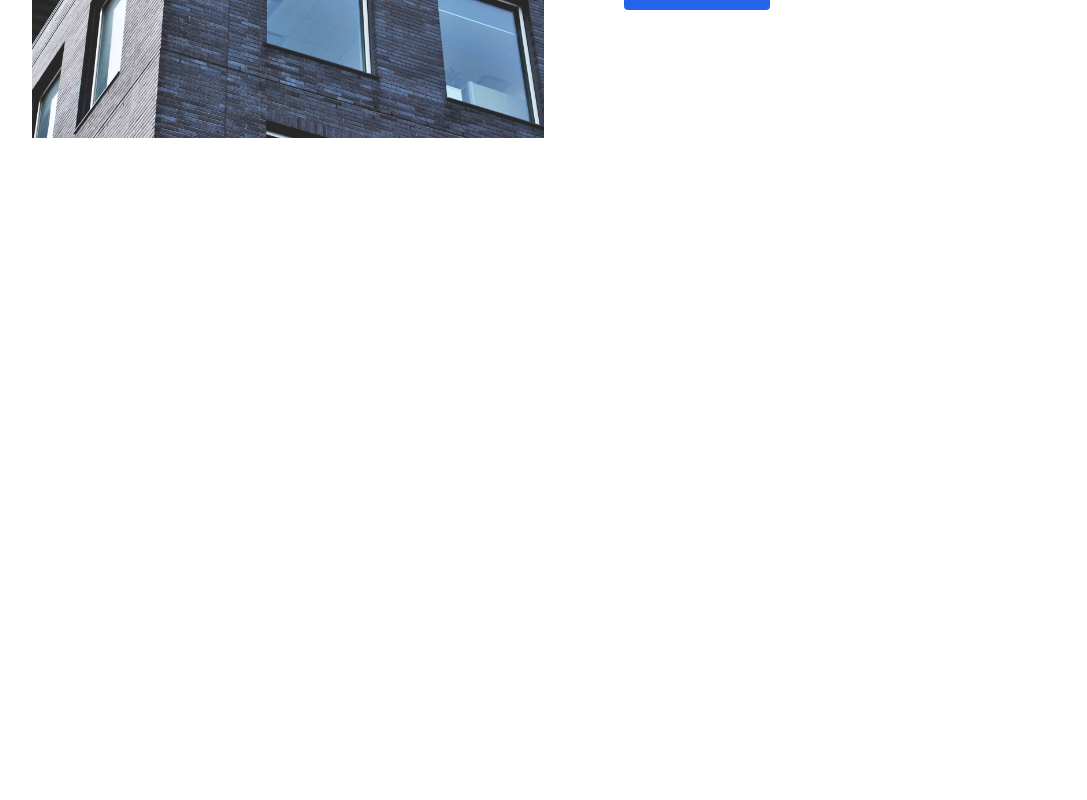
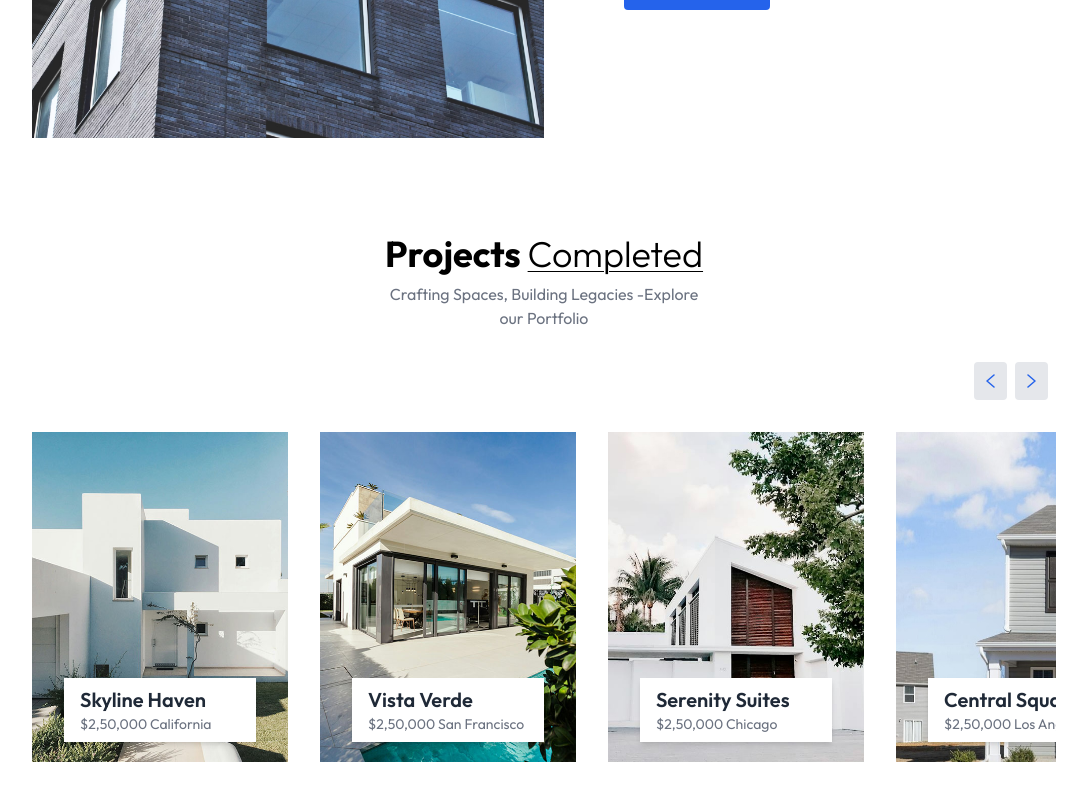
Before and after one commit to Sadia-Chowdhury/Hometinger, a React (Vite) app: page / in a window 1280 px wide. Shown: the part 1374-2174 px from the top of the page, without its empty margins (96-1183 px from the left). Before the commit the page ends 1536 px from the top, so only its background shows below. Built offline with nearby package versions, Linux system fonts and the light colour scheme.

Commit message:
Project section updated

```diff
--- a/src/App.jsx
+++ b/src/App.jsx
@@ -1,9 +1,10 @@
 import React from 'react'
-import Header from './components/Header';
-import About from './components/About';
 
 import './index.css';
 
+import Header from './components/Header';
+import About from './components/About';
+import Projects from './components/Projects';
 
 const App = () => {
   return (
@@ -11,6 +12,7 @@
 
     <Header />
     <About/>
+    <Projects />
     </div>
   )
 }
--- a/src/components/About.jsx
+++ b/src/components/About.jsx
@@ -3,7 +3,7 @@
 
 const About = () => {
     return (
-        <div className='flex flex-col items-center justify-center container p-4 md:px-20 pb-4 lg:px-32 pb-6 w-full overflow-hidden' id='About'>
+        <div className='flex flex-col items-center justify-center container p-4 md:px-20 pb-4 lg:px-32  w-full overflow-hidden' id='About'>
             <h1 className='text-2xl sm:text-4xl font-bold mb-2'> About
                 <span className='underline underline-offset-4 decoration-1 under font-light'>Our Brand</span>
             </h1>
--- /dev/null
+++ b/src/components/Projects.jsx
@@ -0,0 +1,80 @@
+import React,{useEffect, useState} from 'react'
+import { assets, projectsData } from '../assets/assets'
+
+
+const Projects = () => {
+
+    const [currentIndex, setCurrentIndex] = useState(0);
+    const[cardsToShow,setCardsToShow] = useState(1);
+
+useEffect(()=>{
+const updateCardsToShow = () => {
+    if(window.innerWidth >= 1024) {
+        setCardsToShow(projectsData.length);
+    }
+    else{
+        setCardsToShow(1);
+    };
+}
+    updateCardsToShow();
+    window.addEventListener('resize', updateCardsToShow);
+    return () => {
+        window.removeEventListener('resize', updateCardsToShow);
+    }
+
+},[])
+
+    const nextProject = () => {
+        setCurrentIndex((prevIndex) => (prevIndex+1) % projectsData.length);
+    }
+     const prevProject = () => {
+        setCurrentIndex((prevIndex) => prevIndex===0 ? projectsData.length -1 : prevIndex - 1);
+    }
+    return (
+        <div className='container mx-auto p-4 pt-10 mb-10 px-6 md:px-20 lg:px-32 my-10 w-full overflow-hidden' id='Projects'>
+            <h1 className='text-2xl sm:text-4xl font-bold mb-2 text-center'>Projects <span className='underline underline-offset-4 decoration-1 under font-light'>Completed</span></h1>
+            <p className='text-center text-gray-500 mb-8 max-w-80 mx-auto'>Crafting Spaces, Building Legacies -Explore our Portfolio</p>
+
+            {/* ...slider buttons.... */}
+
+            <div className='flex justify-end items-center mb-8'>
+                <button onClick={prevProject}
+                className='p-3 bg-gray-200 rounded mr-2' aria-label='Previous Project'>
+                    <img src={assets.left_arrow} alt="Previous" />
+                </button>
+                <button onClick={nextProject} className='p-3 bg-gray-200 rounded mr-2' aria-label='Next Project'>
+                    <img src={assets.right_arrow} alt="Next" />
+                </button>
+            </div>
+
+
+            {/* ...project slider container .....*/}
+
+            <div className='overflow-hidden'>
+                <div className='flex gap-8 transition-transform duration-500 ease-in-out'
+                style={{transform: `translateX(-${((currentIndex * 100) / cardsToShow)}%)`}}>
+                    {projectsData.map((project, index) => (
+                        <div key={index} className='relative flex-shrink-0 w-full sm:w-1/4'>
+                            <img src={project.image} alt={project.title} />
+                            <div className='absolute left-0 right-0 bottom-5 flex justify-center'>
+                                <div className='inline-block bg-white w-3/4 px-4 py-2 shadow-md'>
+                                    <h2 className='text-xl font-semibold text-gray-800'>
+                                        {project.title}</h2>
+                                    <p className='text-gray-500 text-sm'>
+                                        {project.price} <span></span>
+                                        {project.location}
+                                        </p>
+
+                                </div>
+                            </div>
+                        </div>
+                    ))}
+                </div>
+            </div>
+
+
+        </div>
+    )
+}
+
+export default Projects
```
